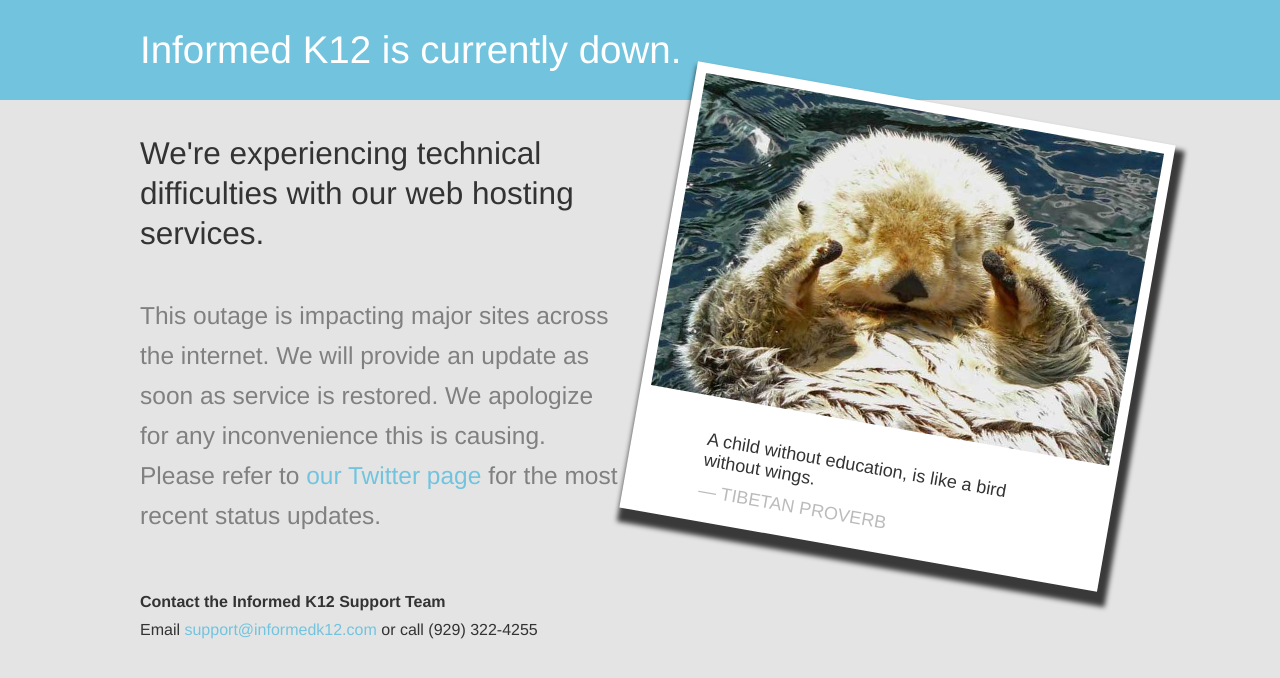
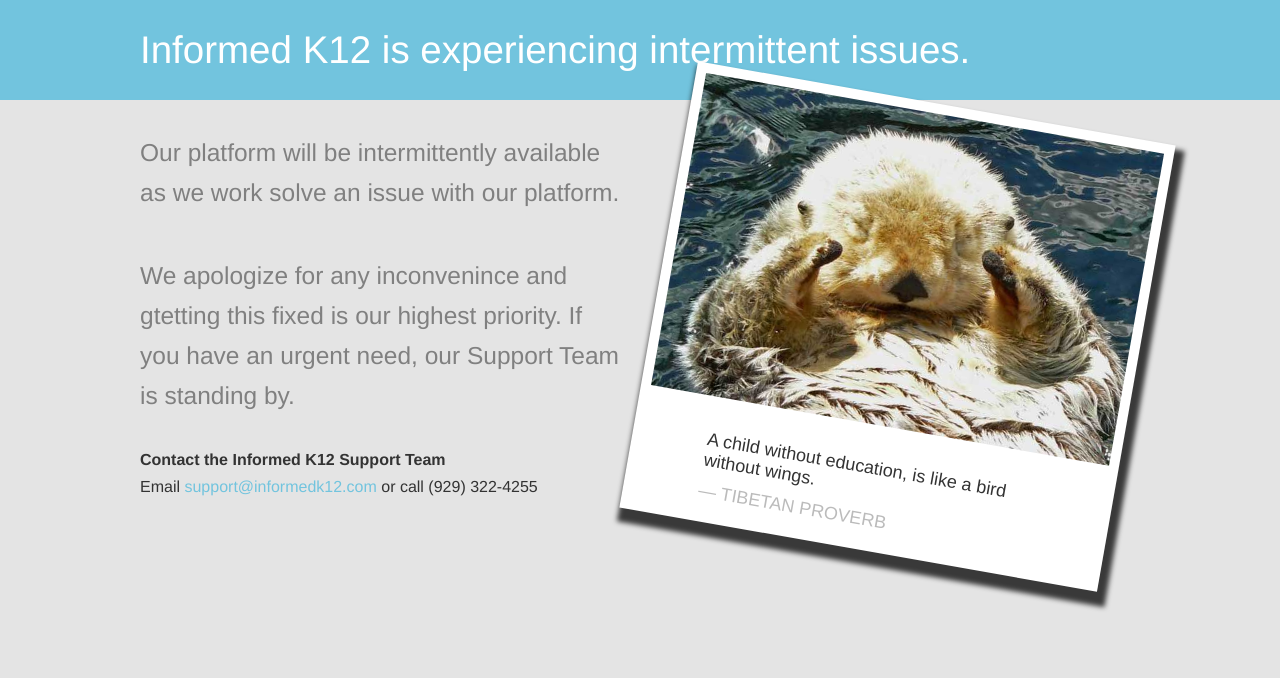
Before and after one commit to InformedK12/error-pages, a plain HTML site: page index.html in a window 1280 px wide. Drawn offline with Linux system fonts and the light colour scheme; a web font is replaced by a local one.

Commit message:
changing message to indicate intermittent errors

```diff
--- a/index.html
+++ b/index.html
@@ -10,7 +10,7 @@
     <div class="error-header">
       <div class="container">
         <br class="break-lg">
-        <h1>Informed K12 is currently down.</h1>
+        <h1>Informed K12 is experiencing intermittent issues.</h1>
         <br class="break-lg">
       </div>
     </div>
@@ -18,10 +18,11 @@
       <div class="row">
         <div class="col-md-6">
           <br>
-          <h2>We're experiencing technical difficulties with our web hosting services.</h2>
+          <h3 class="text-gray">Our platform will be intermittently available as we work solve an issue with our platform.</h3>
           <br>
-          <h3 class="text-gray">This outage is impacting major sites across the internet. We will provide an update as soon as service is restored. We apologize for any inconvenience this is causing. Please refer to <a href='https://twitter.com/informedk12/'>our Twitter page</a> for the most recent status updates.</h3>
-          <br>
+          <h3 class="text-gray">We apologize for any inconvenince and gtetting this fixed is our highest
+          priority. If you have an urgent need, our Support Team is standing by.
+        </h3>
           <br>
           <label>Contact the Informed K12 Support Team</label>
           <br>
```
